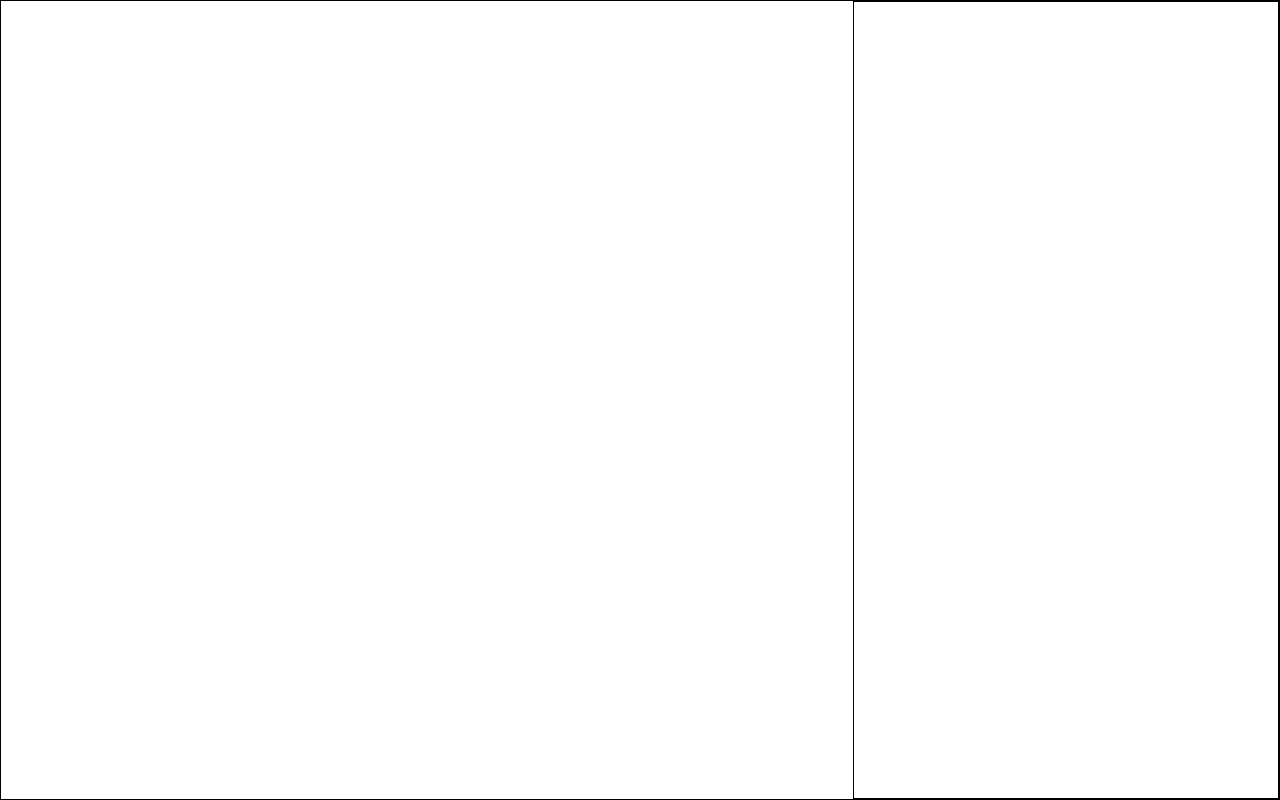
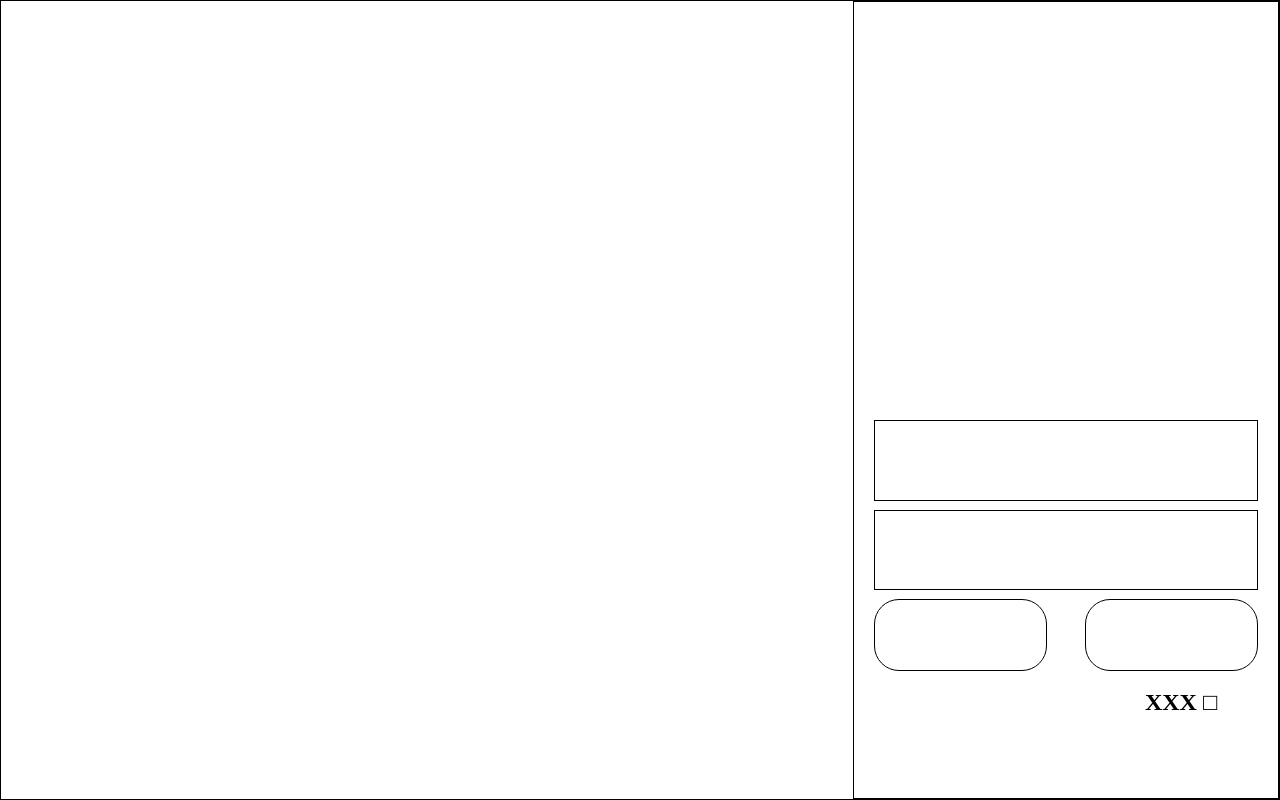
Before and after one commit to elingenierobecerra/grupo3, a plain HTML site: page index.html in a window 1280 px wide. Drawn offline with Linux system fonts and the light colour scheme.

Commit message:
Se crea los cuadritos pal loggin y se organiza las divisiones del index html

```diff
--- a/css/style.css
+++ b/css/style.css
@@ -13,4 +13,52 @@
 }
 .element2{
     border: 1px solid black;
+    display: grid;
+    grid-template-rows: 1fr 1fr;
 }
+.element2 > :nth-child(2){
+    display: grid;
+    grid-template-rows: 1fr 1fr 1fr 1fr;
+    margin: 20px;
+}
+.element2 > :nth-child(2) > :nth-child(1){
+    border: 1px solid black;
+    margin-bottom: 10px;
+    height: 90%;
+}
+.element2 > :nth-child(2) > :nth-child(2){
+    border: 1px solid black;
+    margin-bottom: 10px;
+    height: 90%;
+}
+.element2 > :nth-child(2) > :nth-child(3){
+    display: flex;
+    justify-content: space-between;
+    height: 90%;
+}
+.element2 > :nth-child(2) > :nth-child(3) > :nth-child(1){
+    border: 1px solid black;
+    width: 45%;
+    height: 90%;
+    border-radius: 25px;
+}
+.element2 > :nth-child(2) > :nth-child(3) > :nth-child(2){
+    border: 1px solid black;
+    width: 45%;
+    height: 90%;
+    border-radius: 25px;
+    margin-bottom: 10px;
+}
+
+.element2 > :nth-child(2) > :nth-child(4){
+    display: flex;
+    justify-content: space-between;
+    height: 20%;
+}
+
+.element2 > :nth-child(2) > :nth-child(4) > :nth-child(2){
+    width: 40%;
+    height: 100%;
+    border-radius: 25px;
+    text-align: center;
+}
--- a/index.html
+++ b/index.html
@@ -17,6 +17,14 @@
             <div class="cuadro2">
                 <div class="cuadritos"></div>
                 <div class="cuadritos"></div>
+                <div class="cuadritos">
+                    <div class="cuadritos"></div>
+                    <div class="cuadritos"></div>
+                </div>
+                <div class="cuadritos">
+                    <div class="cuadritos"></div>
+                    <div class="cuadritos"><h2>XXX     □</h2></div>
+                </div>
             </div>
         </div>
     </div>
```
